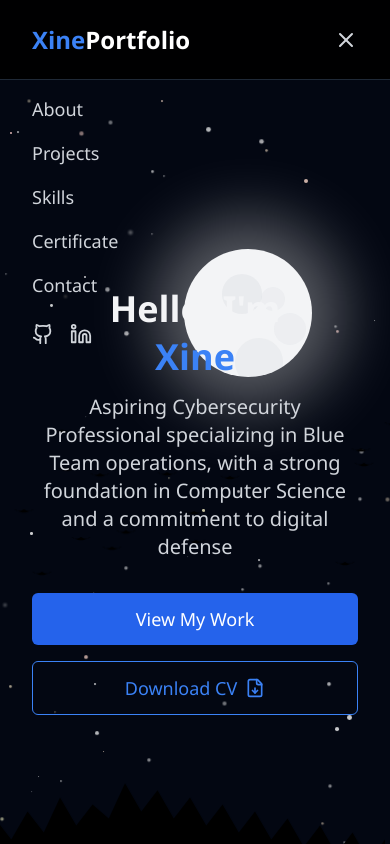
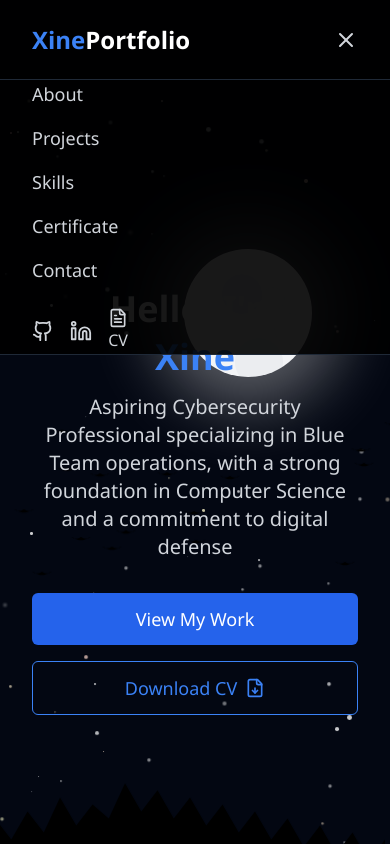
Before and after one commit to Xine003/xine-portfolio, a React (Create React App) app: page / in a window 390 px wide. Both pictures are taken after a click on the button 346 px from the left and 39 px from the top of the page. Shown: the top 844 px of the page. Built offline with nearby package versions, Linux system fonts and the light colour scheme.

Commit message:
Fixed Mobile Navbar

```diff
--- a/src/components/Navbar.tsx
+++ b/src/components/Navbar.tsx
@@ -1,3 +1,5 @@
+"use client"
+
 import { useState } from "react"
 import { Github, Linkedin, FileText, Menu, X } from "lucide-react"
 import CV from "../assets/CV.pdf"
@@ -83,7 +85,10 @@ const Navbar = () => {
             >
               <Linkedin size={24} />
             </a>
-            <button onClick={downloadCV} className="flex items-center gap-2 border border-blue-500 text-blue-500 hover:bg-blue-500 hover:text-white px-4 py-2 rounded-md text-lg font-medium transition-colors">
+            <button
+              onClick={downloadCV}
+              className="flex items-center gap-2 border border-blue-500 text-blue-500 hover:bg-blue-500 hover:text-white px-4 py-2 rounded-md text-lg font-medium transition-colors"
+            >
               <FileText size={20} />
               CV
             </button>
@@ -96,8 +101,12 @@ const Navbar = () => {
         </div>
 
         {/* Mobile Menu */}
-        {isOpen && (
-          <div className="md:hidden pt-4 pb-2">
+        <div
+          className={`md:hidden fixed left-0 right-0 top-20 bg-black/90 backdrop-blur-md border-b border-gray-800 overflow-hidden transition-all duration-300 ease-in-out ${
+            isOpen ? "max-h-[500px] opacity-100" : "max-h-0 opacity-0"
+          }`}
+        >
+          <div className="container mx-auto px-8 py-4">
             <nav className="flex flex-col space-y-4">
               <button
                 onClick={() => scrollToSection("about")}
@@ -146,10 +155,16 @@ const Navbar = () => {
                 >
                   <Linkedin size={22} />
                 </a>
+                <button
+                  onClick={downloadCV}
+                  className="text-gray-300 hover:text-blue-500 transition-colors"                >
+                  <FileText size={20} />
+                  CV
+                </button>
               </div>
             </nav>
           </div>
-        )}
+        </div>
       </div>
     </header>
   )
```
